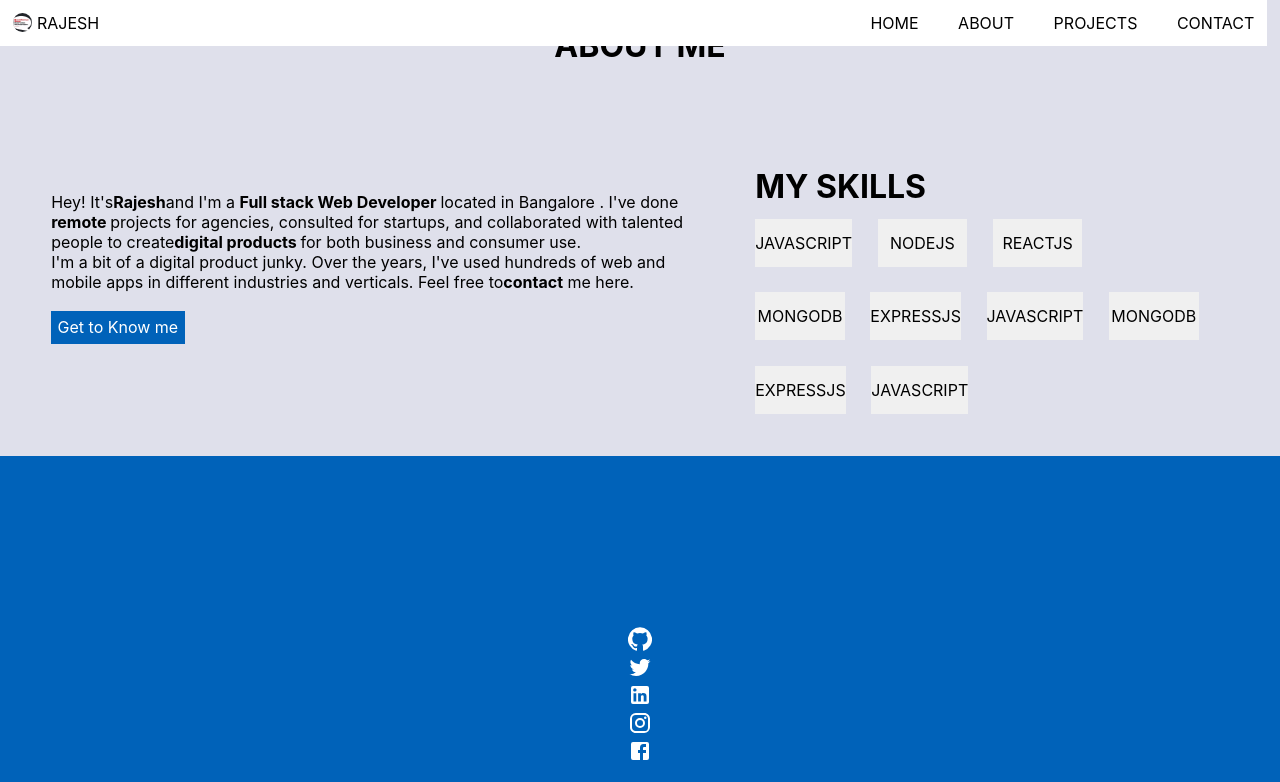
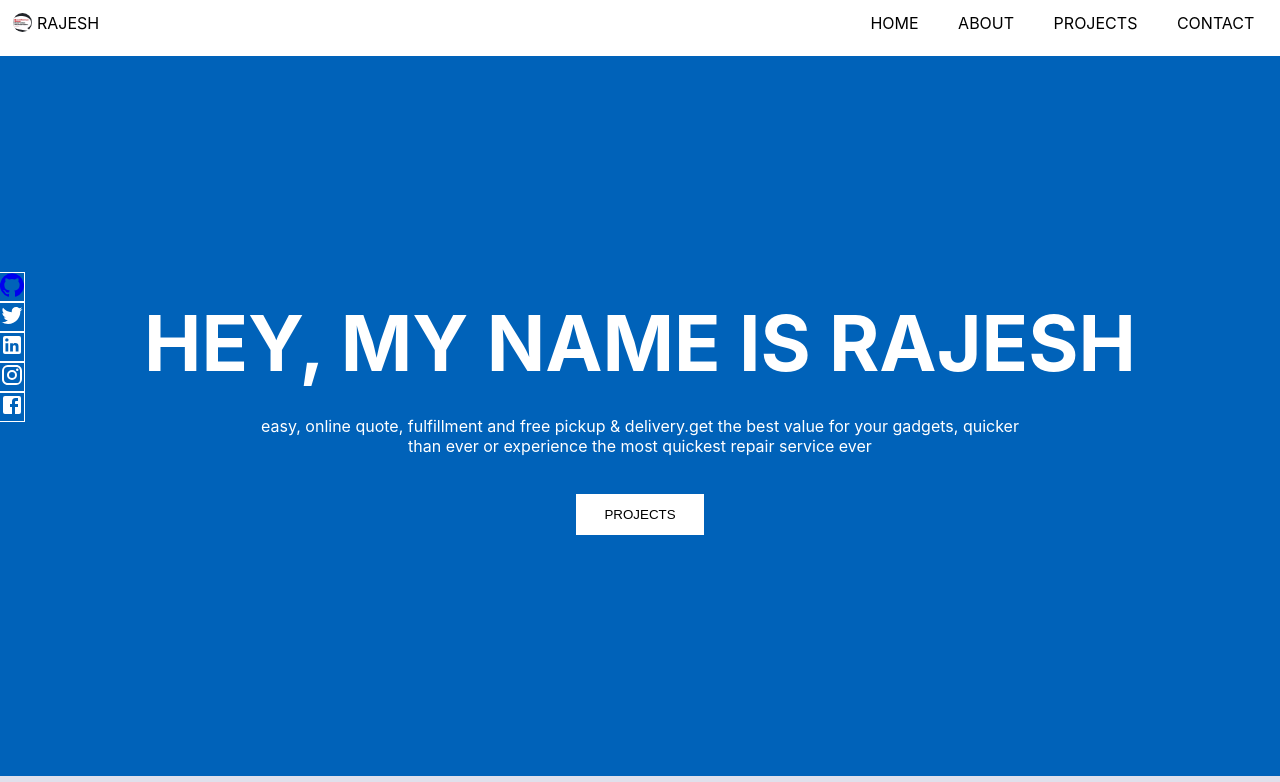
Before and after one commit to rajeshmn47/portfolio, a React (Create React App) app: page / in a window 1280 px wide. Shown: the top 782 px of the page. Built offline with nearby package versions, Linux system fonts and the light colour scheme.

Commit message:
second commit

```diff
--- a/package.json
+++ b/package.json
@@ -4,6 +4,7 @@
   "private": true,
   "dependencies": {
     "@material-ui/core": "^4.12.3",
+    "@material-ui/icons": "^4.11.2",
     "@testing-library/jest-dom": "^5.16.2",
     "@testing-library/react": "^12.1.2",
     "@testing-library/user-event": "^13.5.0",
--- a/src/App.css
+++ b/src/App.css
@@ -31,11 +31,7 @@
   display: flex;
 align-items: center;
 }
-.about{
-  position: fixed;
-  left:0;
-  top:50%;
-}
+
 .img{
   border-radius: 50%;
   width: 1.5vmax;
@@ -59,8 +55,18 @@ width:30vw
   background-color: #0062b9;
   height: 90vh;
   width: 100vw;
+  position: relative;
   color: white;
   flex-direction: column;
+}
+.socialmedia{
+  position: absolute;
+  left: 0;
+  top: 30%;
+}
+.socialmedia li{
+  border: 1px solid white;
+  border-left: none;
 }
 .projectbtn{
   border: none;
--- a/src/App.js
+++ b/src/App.js
@@ -21,8 +21,8 @@ function App() {
 </div>
     </div>
     <div className='about'>
-      <div className='socilamedia'>
-      <ul><li> <a><GitHubIcon/></a></li>
+    <div className='socialmedia'>
+      <ul><li> <a href='https://www.github.com/rajeshmn47'><GitHubIcon/></a></li>
       <li> <a><TwitterIcon/></a></li>
       <li> <a><LinkedInIcon/></a></li>
       <li> <a><InstagramIcon/></a></li>
```
Also changed, not shown: 1 other file (tests, documents, lock files or other folders).
